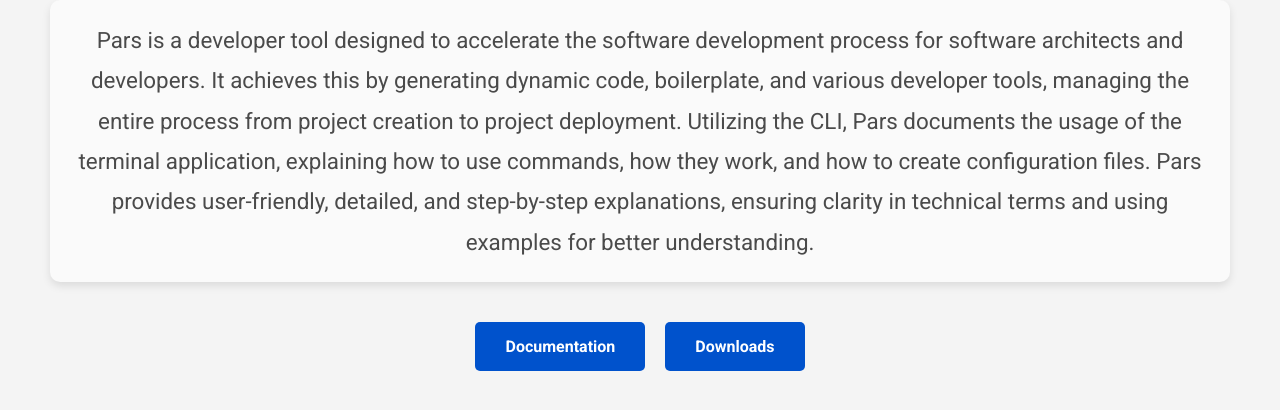
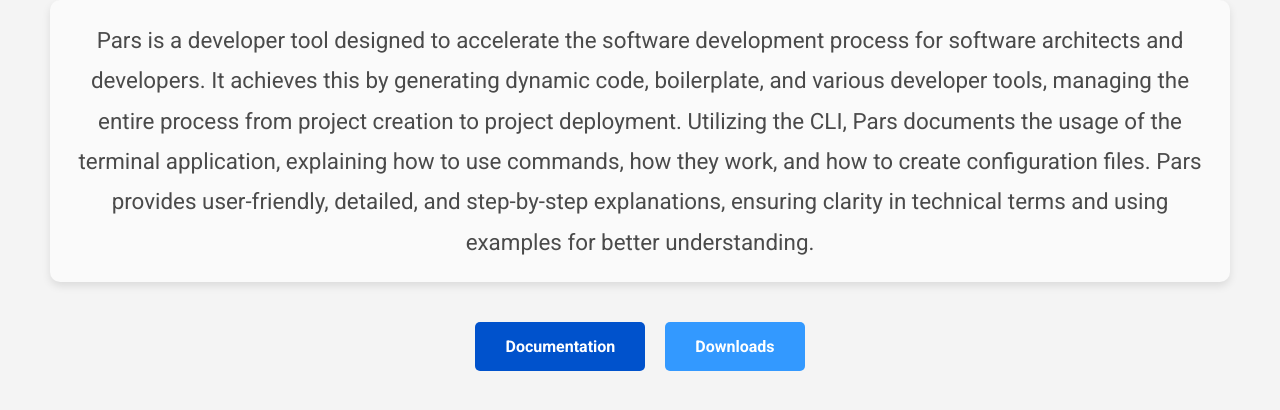
Before and after one commit to parsdevkit/parsdevkit.github.io, a plain HTML site: page index.html in a window 1280 px wide. Shown: the part 176-586 px from the top of the page. Drawn offline with Linux system fonts and the light colour scheme.

Commit message:
Update index.html

```diff
--- a/index.html
+++ b/index.html
@@ -71,7 +71,7 @@
         </p>
         <div class="button-container">
             <a href="https://docs.parsdevkit.net" class="button">Documentation</a>
-            <a href="https://downloads.parsdevkit.net" class="button">Downloads</a>
+            <a href="https://downloads.parsdevkit.net" class="button" style="background-color: #3399ff;">Downloads</a>
         </div>
     </div>
 </body>
```
